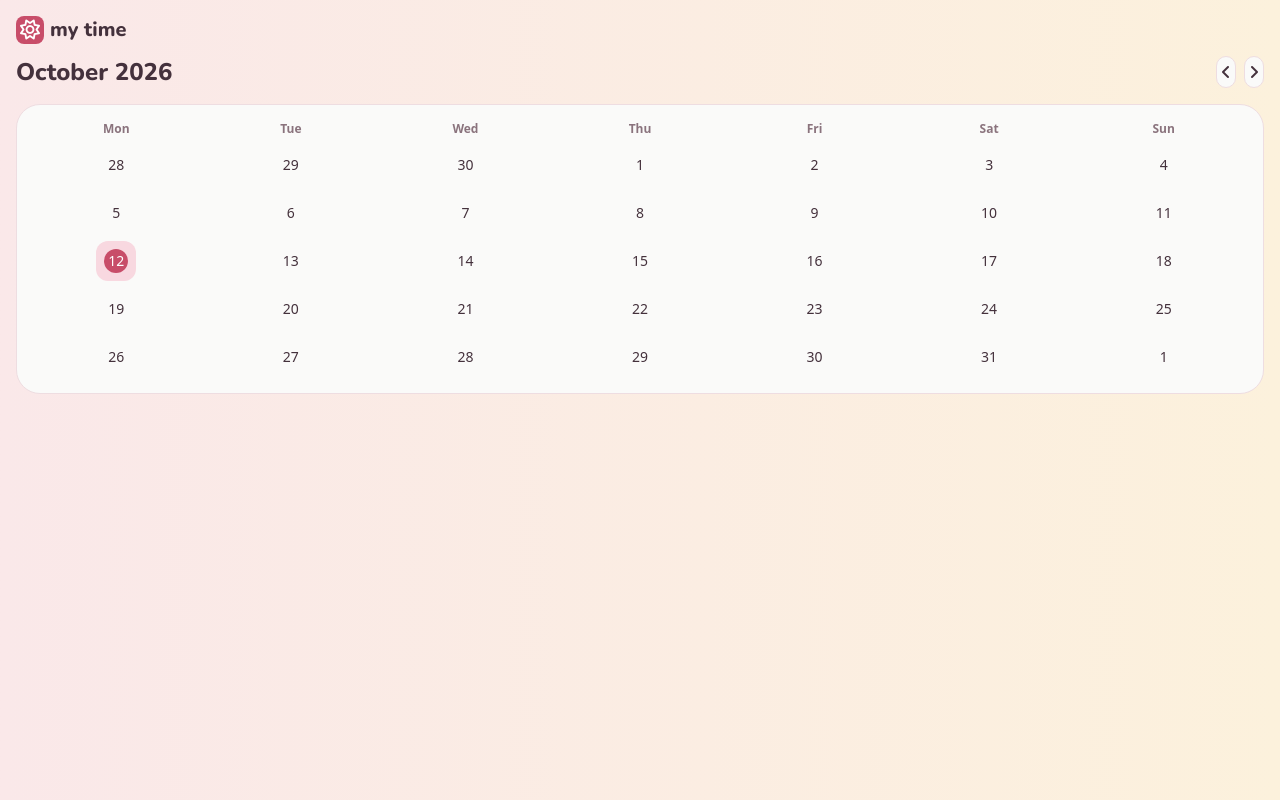
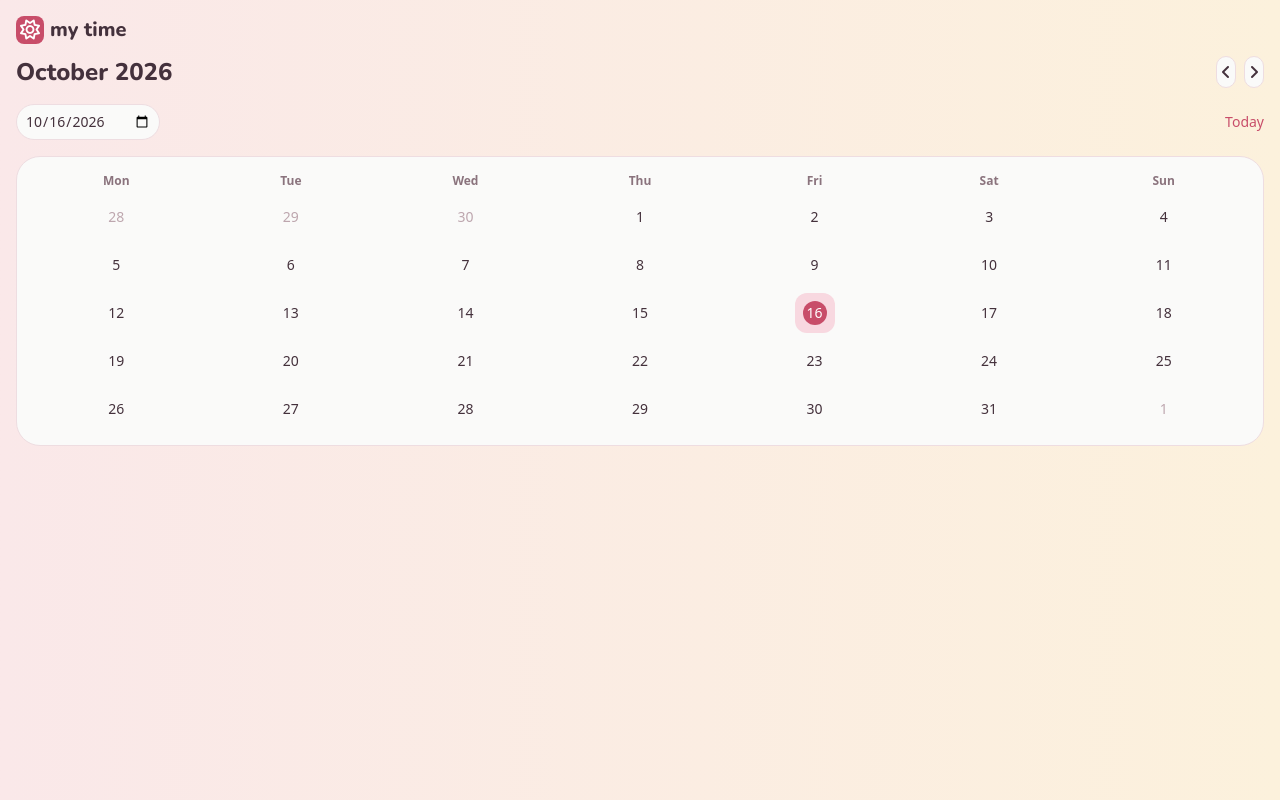
Before and after one commit to lottieorton/events-calendar, a React (Vite) app: page / in a window 1280 px wide. Built offline with nearby package versions, Linux system fonts and the light colour scheme.

Commit message:
adds date fetching and functionality

```diff
--- a/package.json
+++ b/package.json
@@ -11,6 +11,7 @@
   },
   "dependencies": {
     "@tailwindcss/vite": "^4.3.3",
+    "date-fns": "^4.4.0",
     "react": "^19.2.8",
     "react-dom": "^19.2.8",
     "tailwindcss": "^4.3.3"
--- a/src/components/Buttons/Button.tsx
+++ b/src/components/Buttons/Button.tsx
@@ -2,11 +2,15 @@ import type { ReactNode } from "react";
 
 interface ButtonProps {
   children: ReactNode;
+  handleClick: () => void;
 }
 
-export default function Button({ children }: ButtonProps) {
+export default function Button({ children, handleClick }: ButtonProps) {
   return (
-    <button className="bg-stone-50 p-1 rounded-full border-[#EEDDE1] border">
+    <button
+      onClick={() => handleClick()}
+      className="bg-stone-50 p-1 rounded-full border-[#EEDDE1] border cursor-pointer"
+    >
       {children}
     </button>
   );
--- a/src/components/Calendar/Calendar.tsx
+++ b/src/components/Calendar/Calendar.tsx
@@ -1,29 +1,102 @@
-import { useState } from "react";
+import { useEffect, useState } from "react";
 import Button from "../Buttons/Button";
 import DateCard from "../DateCard/DateCard";
+import {
+  addDays,
+  eachDayOfInterval,
+  endOfMonth,
+  format,
+  isMonday,
+  isSameDay,
+  isSameMonth,
+  isSunday,
+  nextSunday,
+  previousMonday,
+  startOfDay,
+  startOfMonth,
+  subDays,
+  toDate,
+} from "date-fns";
 
 export default function Calendar() {
-  const [selectedDate, setSelectedDate] = useState(12);
+  const [selectedDate, setSelectedDate] = useState<Date>(
+    startOfDay(new Date()),
+  );
+  const [calendarDates, setCalendarDates] = useState<Date[]>([]);
 
-  const dates = [
-    28, 29, 30, 1, 2, 3, 4, 5, 6, 7, 8, 9, 10, 11, 12, 13, 14, 15, 16, 17, 18,
-    19, 20, 21, 22, 23, 24, 25, 26, 27, 28, 29, 30, 31, 1,
-  ];
+  const getCalendarDates = (date: Date): void => {
+    let startOfCalendar = startOfMonth(date);
+    let endOfCalendar = endOfMonth(date);
+    if (!isMonday(startOfCalendar)) {
+      startOfCalendar = previousMonday(startOfCalendar);
+    }
+    if (!isSunday(endOfCalendar)) {
+      endOfCalendar = nextSunday(endOfCalendar);
+    }
+    const dates = eachDayOfInterval({
+      start: startOfCalendar,
+      end: endOfCalendar,
+    });
+    setCalendarDates(dates);
+  };
+
+  useEffect(() => {
+    getCalendarDates(new Date());
+  }, []);
+
+  const updateDates = (date: Date) => {
+    if (!isSameMonth(date, selectedDate)) {
+      getCalendarDates(date);
+    }
+    setSelectedDate(date);
+  };
 
   return (
     <section className="flex flex-col gap-4">
       <div className="flex justify-between w-full">
         <h1 className="font-sans text-d-purple text-2xl font-extrabold">
-          October 2026
+          {format(selectedDate, "MMMM yyyy")}
         </h1>
         <div className="flex gap-2">
-          <Button>
-            <i className="fa-solid fa-angle-left text-d-purple"></i>
+          <Button
+            handleClick={() =>
+              updateDates(startOfMonth(subDays(startOfMonth(selectedDate), 1)))
+            }
+          >
+            <i
+              className="fa-solid fa-angle-left text-d-purple"
+              aria-label="Previous Month"
+            ></i>
           </Button>
-          <Button>
-            <i className="fa-solid fa-angle-right text-d-purple"></i>
+          <Button
+            handleClick={() =>
+              updateDates(addDays(endOfMonth(selectedDate), 1))
+            }
+          >
+            <i
+              className="fa-solid fa-angle-right text-d-purple"
+              aria-label="Next Month"
+            ></i>
           </Button>
         </div>
+      </div>
+      <div className="flex justify-between">
+        <form>
+          <input
+            id="date"
+            type="date"
+            value={format(selectedDate, "yyyy-MM-dd")}
+            onChange={(e) => updateDates(toDate(e.target.value))}
+            className="bg-stone-50 text-sm text-d-purple p-2 rounded-3xl border border-[#EEDDE1]"
+          />
+        </form>
+        <button
+          onClick={() => updateDates(new Date())}
+          aria-label="Today"
+          className="text-d-pink text-sm font-medium cursor-pointer hover:font-bold"
+        >
+          Today
+        </button>
       </div>
       <div className="grid grid-cols-7 p-4 gap-2 bg-stone-50 rounded-3xl border border-[#EEDDE1] justify-items-center">
         <p className="text-xs text-center text-pale-purple font-semibold">
@@ -47,8 +120,16 @@ export default function Calendar() {
         <p className="text-xs text-center text-pale-purple font-semibold">
           Sun
         </p>
-        {dates.map((d) => {
-          return <DateCard date={d} selected={d === selectedDate} key={d} />;
+        {calendarDates.map((d) => {
+          return (
+            <DateCard
+              date={d}
+              isSelected={isSameDay(d, selectedDate)}
+              key={d.toDateString()}
+              handleClick={() => updateDates(d)}
+              isCurrentMonth={isSameMonth(d, selectedDate)}
+            />
+          );
         })}
       </div>
     </section>
--- a/src/components/DateCard/DateCard.tsx
+++ b/src/components/DateCard/DateCard.tsx
@@ -1,21 +1,28 @@
 interface DateCardProps {
-  date: number;
-  selected: boolean;
+  date: Date;
+  isSelected: boolean;
+  handleClick: () => void;
+  isCurrentMonth: boolean;
 }
 
-export default function DayCard({ date, selected }: DateCardProps) {
+export default function DayCard({
+  date,
+  isSelected,
+  handleClick,
+  isCurrentMonth,
+}: DateCardProps) {
   const selectedBg = "bg-[#F8D8E0]";
   const selectedNum = "bg-d-pink text-white";
 
   return (
     <button
-      onClick={() => console.log("clicked")}
-      className={`font-main flex justify-center p-2 text-d-purple text-sm text-center rounded-xl cursor-pointer ${selected ? selectedBg : ""}`}
+      onClick={() => handleClick()}
+      className={`font-main flex justify-center p-2 ${isCurrentMonth ? "text-d-purple" : "text-[#BDA6AE]"} text-sm text-center rounded-xl cursor-pointer ${isSelected ? selectedBg : "hover:bg-[#F8D8E0]"}`}
     >
       <p
-        className={`rounded-full p-1 aspect-square ${selected ? selectedNum : ""}`}
+        className={`rounded-full p-1 aspect-square ${isSelected ? selectedNum : ""}`}
       >
-        {date}
+        {date.getDate()}
       </p>
     </button>
   );
```
Also changed, not shown: 1 other file (tests, documents, lock files or other folders).
